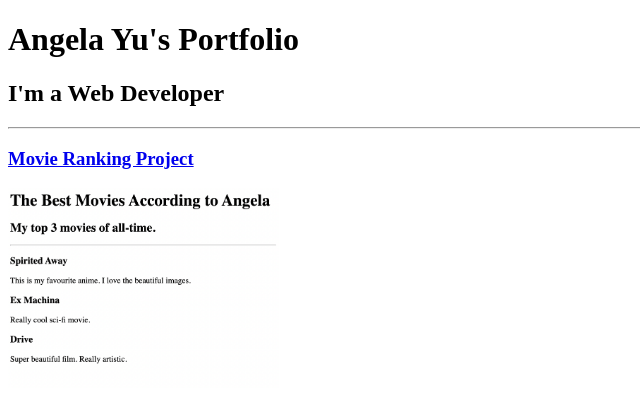
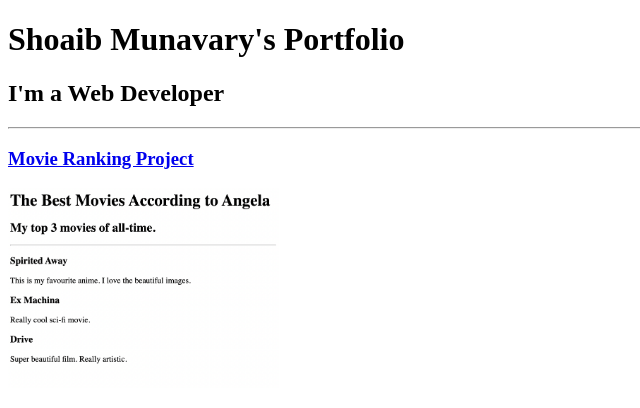
Before and after one commit to Shoaib1M/html-portfolio, a plain HTML site: page solution.html in a window 1280 px wide. Shown: the top 408 px of the page, without its empty margins (0-640 px from the left). Drawn offline with Linux system fonts and the light colour scheme.

Commit message:
Update solution.html

```diff
--- a/solution.html
+++ b/solution.html
@@ -3,11 +3,11 @@
 
 <head>
   <meta charset="UTF-8">
-  <title>Angela's Portfolio</title>
+  <title>Shoaib's Portfolio</title>
 </head>
 
 <body>
-  <h1>Angela Yu's Portfolio</h1>
+  <h1>Shoaib Munavary's Portfolio</h1>
   <h2>I'm a Web Developer</h2>
   <hr />
   <h3><a href="./public/movie-ranking.html">Movie Ranking Project</a></h3>
```
